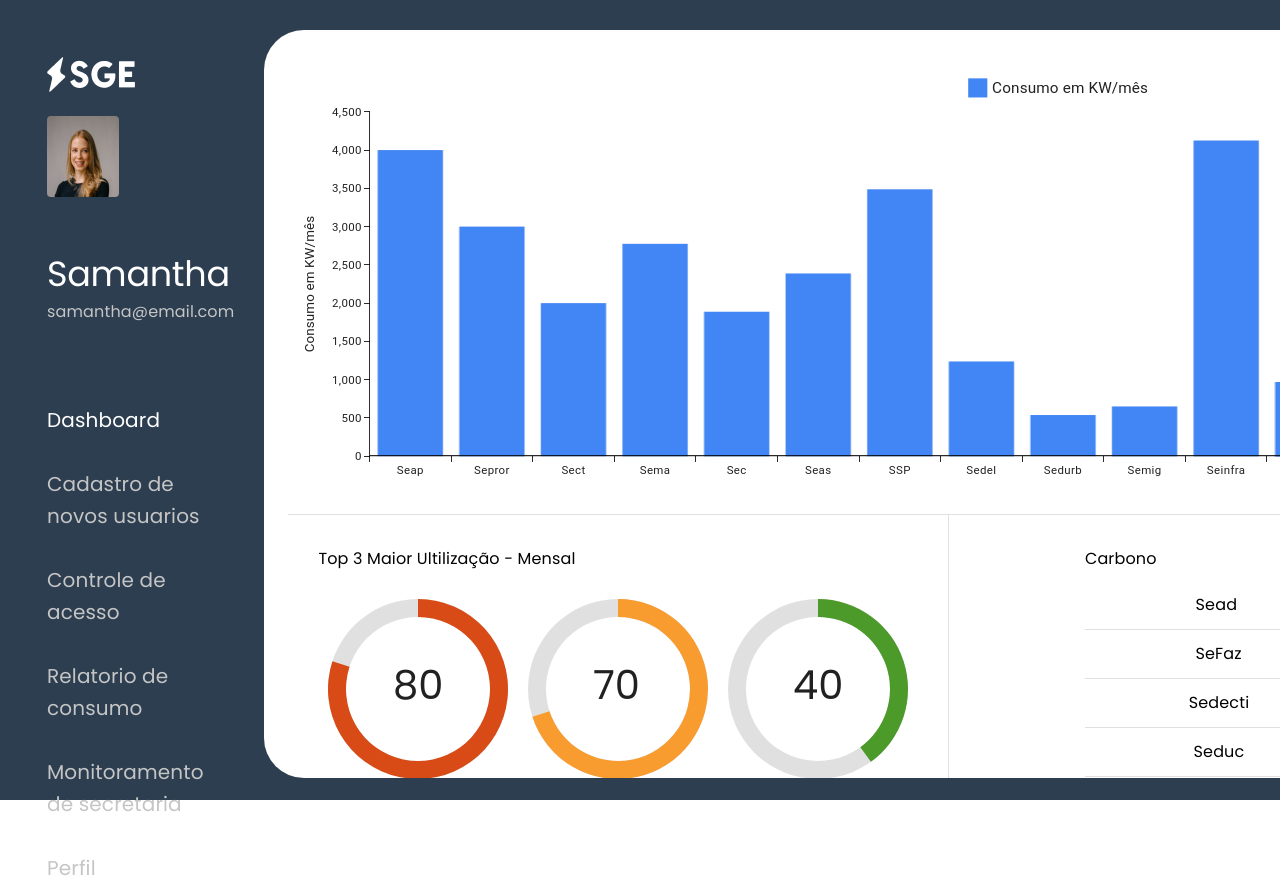
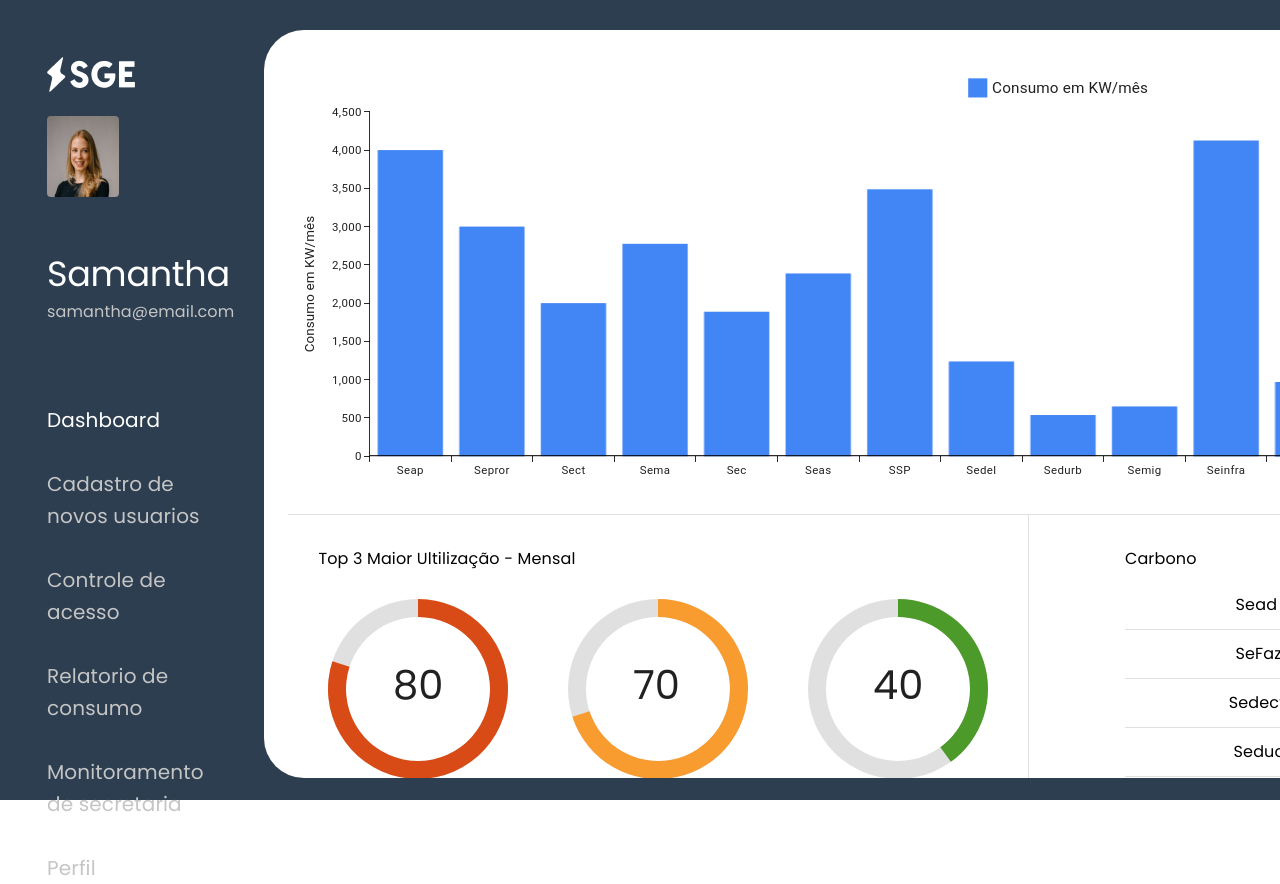
Before and after one commit to Gestao-Energia/Front-end, a React (Vite) app: page /dashboard in a window 1280 px wide. Shown: the top 884 px of the page. Built offline with nearby package versions, Linux system fonts and the light colour scheme.

Commit message:
fix: gauge graph spacing

```diff
--- a/src/pages/Dashboard/index.tsx
+++ b/src/pages/Dashboard/index.tsx
@@ -10,7 +10,7 @@ export default function Dashboard() {
             <Stack direction={"row"} width={'100%'} height={'390px'}>
                 <Box sx={{ flex: 1, padding: '30px' }}>
                     <Typography mb={'16px'} variant="subtitle1">Top 3 Maior Ultilização - Mensal</Typography>
-                    <Stack direction={'row'}>
+                    <Stack direction={'row'} gap={5}>
                         <Stack alignItems={"center"}>
                             <GaugeGraph value={80} color={'#D84B16'} />
                             <Typography variant="subtitle1">Sect</Typography>
```
